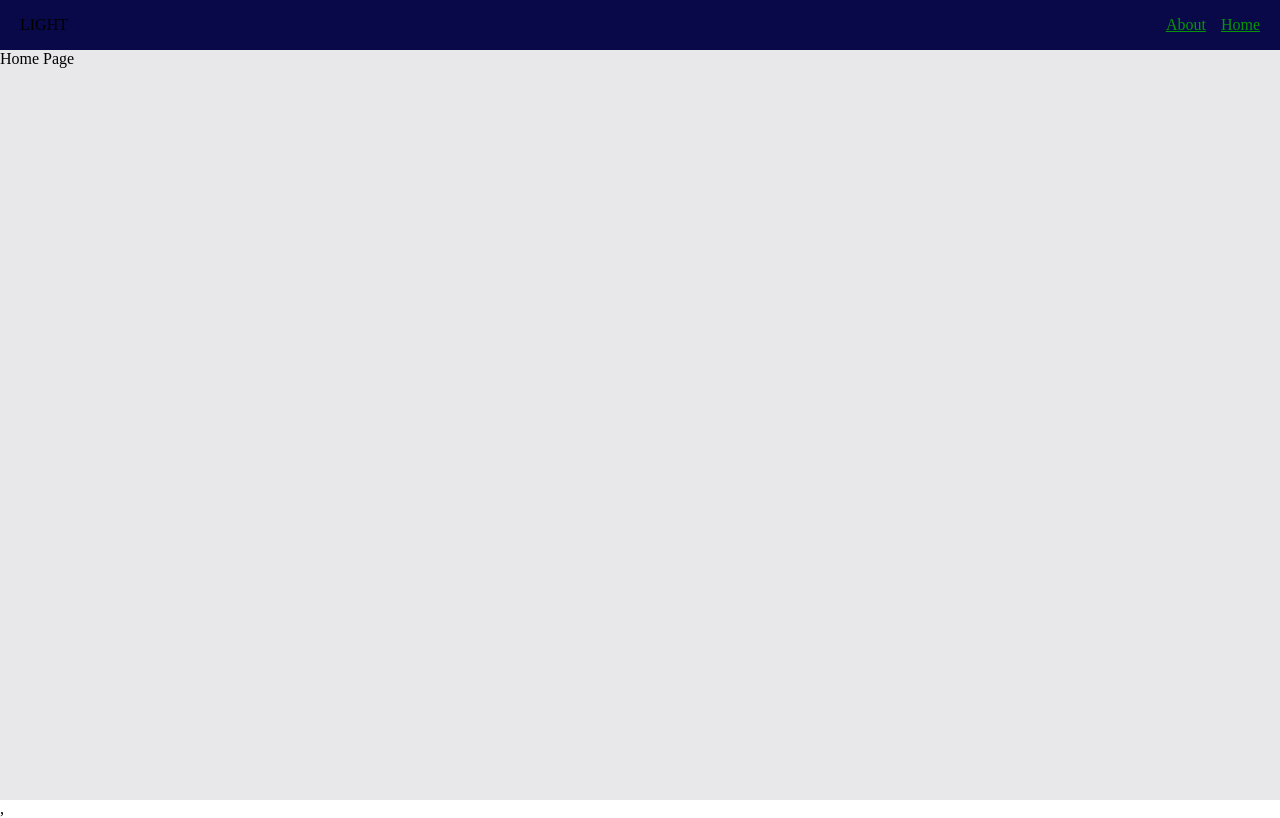
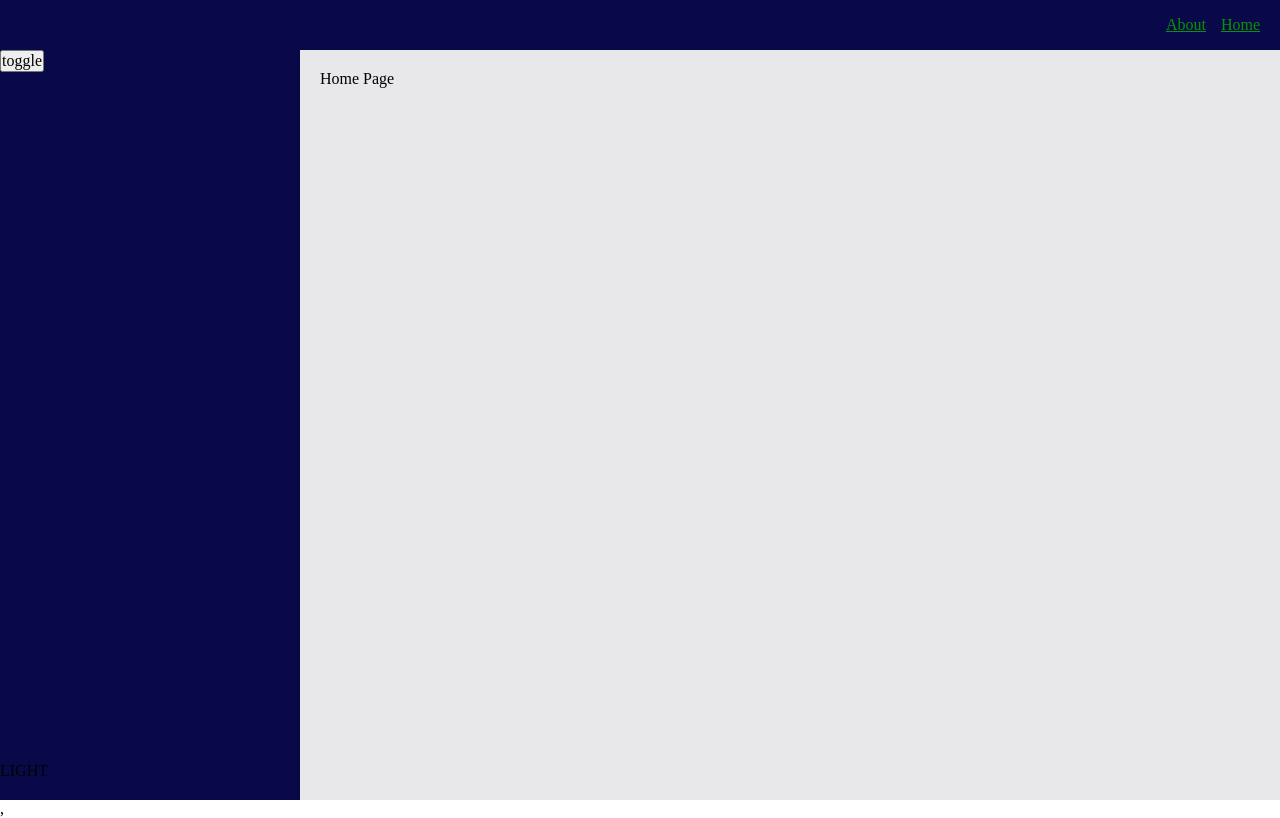
Before and after one commit to asianParadissseee/react-production, a React app: page / in a window 1280 px wide. Built offline with nearby package versions, Linux system fonts and the light colour scheme.

Commit message:
14. add sidebar

```diff
--- a/src/app/app.tsx
+++ b/src/app/app.tsx
@@ -3,6 +3,7 @@ import {useTheme} from "app/providers/theme-provider";
 import {AppRouter} from "app/providers/routes";
 import {Navbar} from "widgets/navbar";
 import "./styles/index.scss"
+import {Sidebar} from "widgets/sidebar";
 
 
 const App = () => {
@@ -11,7 +12,11 @@ const App = () => {
     return (
         <div className={classNames("app", {}, [theme])}>
             <Navbar/>
-            <AppRouter/>
+            <div className="content-page">
+                <Sidebar/>
+                <AppRouter/>
+            </div>
+
         </div>
     );
 };
--- a/src/app/providers/routes/ui/app-router.tsx
+++ b/src/app/providers/routes/ui/app-router.tsx
@@ -10,7 +10,9 @@ const AppRouter = () => {
                 return (
                     <Route path={path} key={path} element={(
                         <Suspense fallback={<div>...loading</div>}>
-                            {element}
+                            <div className="page-wrapper">
+                                {element}
+                            </div>
                         </Suspense>
                     )}/>
                 )
--- a/src/app/styles/index.scss
+++ b/src/app/styles/index.scss
@@ -9,3 +9,12 @@
   color: var(--primary-color);
   min-height: 100vh;
 }
+
+.content-page {
+  display: flex;
+}
+
+.page-wrapper {
+  flex-grow: 1;
+  padding: 20px;
+}
--- a/src/app/styles/variables/global.scss
+++ b/src/app/styles/variables/global.scss
@@ -11,4 +11,6 @@
 
   //sizes
   --navbar-height: 50px;
+  --sidebar-width: 300px;
+  --sidebar-width-open: 80px;
 }
--- a/src/widgets/navbar/ui/navbar.tsx
+++ b/src/widgets/navbar/ui/navbar.tsx
@@ -13,7 +13,6 @@ const Navbar: FC<NavbarProps> = ({className}) => {
 
     return (
         <header className={classNames(cls.navbar, {}, [])}>
-            <ThemeSwitcher className={"dfdsf"}/>
             <div className={cls.links}>
                 <AppLink theme={AppLinkTheme.SECONDARY} to={"/about"}>About</AppLink>
                 <AppLink theme={AppLinkTheme.SECONDARY} to={"/"}>Home</AppLink>
--- /dev/null
+++ b/src/widgets/sidebar/index.ts
@@ -0,0 +1,5 @@
+import Sidebar from "./ui/sidebar/sidebar";
+
+export {
+    Sidebar
+}
--- /dev/null
+++ b/src/widgets/sidebar/ui/sidebar/sidebar.module.scss
@@ -0,0 +1,19 @@
+.Sidebar {
+  height: calc(100vh - var(--navbar-height));
+  width: var(--sidebar-width);
+  background: var(--inverted-bg-color);
+  position: relative;
+  transition: width 0.9s ease-in-out;
+}
+
+.open {
+  width: var(--sidebar-width-open);
+  transition: width 0.9s ease-in-out;
+}
+
+.switchers {
+  position: absolute;
+  bottom: 20px;
+  display: flex;
+  justify-content: center;
+}
--- /dev/null
+++ b/src/widgets/sidebar/ui/sidebar/sidebar.tsx
@@ -0,0 +1,32 @@
+import React, {FC, useState} from 'react';
+import {classNames} from "shared/lib/class-names/class-names";
+import cls from "./sidebar.module.scss"
+import Button from "shared/ui/button/button";
+import {ThemeSwitcher} from "shared/ui/theme-switcher";
+
+interface SidebarProps {
+    className?: string
+
+}
+
+const Sidebar: FC<SidebarProps> = (props) => {
+    const {className} = props
+    const [open, setOpen] = useState(false)
+
+    const onToggle = () => {
+        setOpen((prevState) => !prevState)
+    }
+    return (
+        <aside className={classNames(cls.Sidebar, {[cls.open]: open}, [className])}>
+            <Button onClick={onToggle} className={"fdfds😃"}>
+                toggle
+            </Button>
+            <div className={cls.switchers}>
+                <ThemeSwitcher className={"dfdsf"}/>
+            </div>
+
+        </aside>
+    );
+};
+
+export default Sidebar;
```
